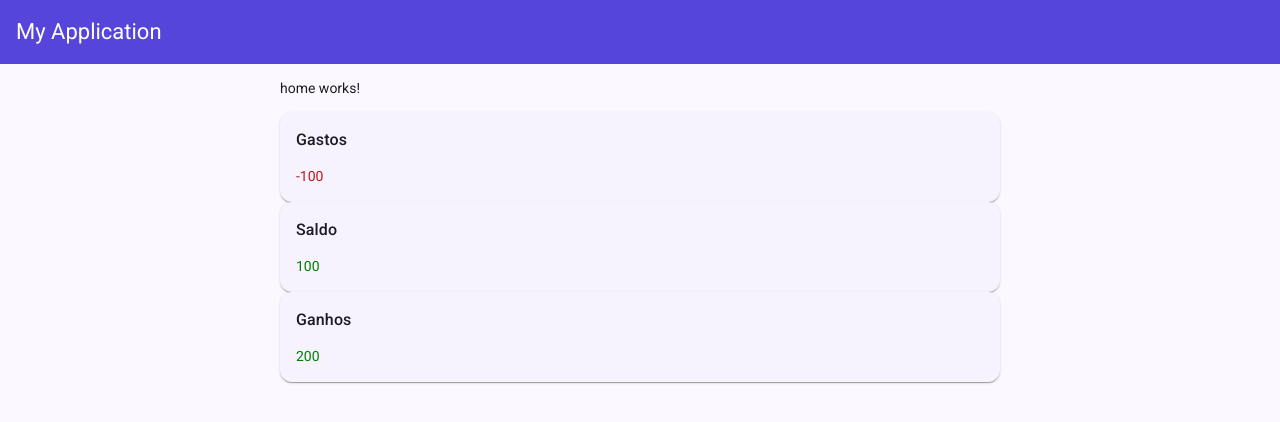
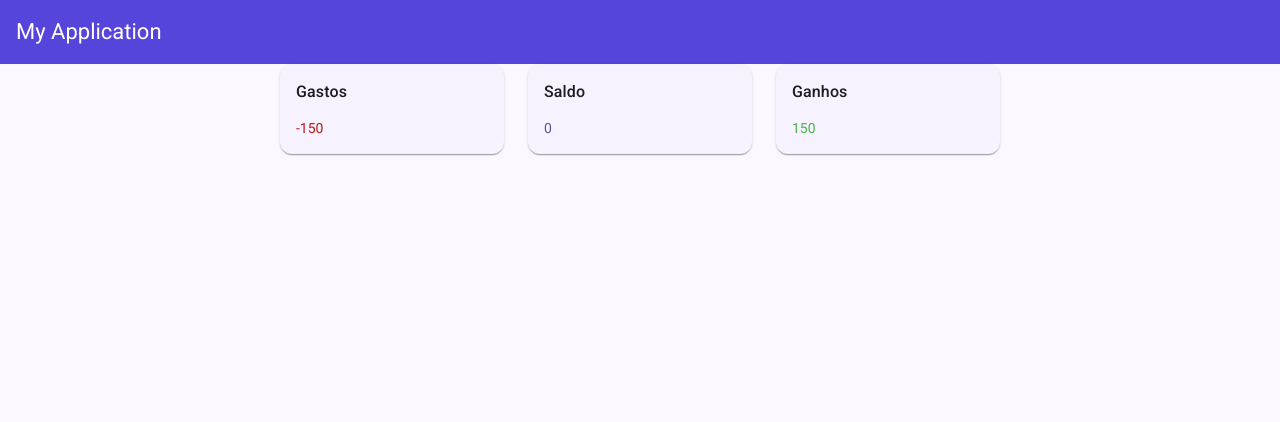
Before and after one commit to eriksongoncalves/curso-angular-gerenciador-financeiro, an Angular app: page / in a window 1280 px wide. Shown: the top 422 px of the page. Built offline with nearby package versions, Linux system fonts and the light colour scheme.

Commit message:
feat: balance component

```diff
--- a/angular.json
+++ b/angular.json
@@ -107,5 +107,8 @@
         }
       }
     }
+  },
+  "cli": {
+    "analytics": "f6aae25f-d0a7-4cf7-a2fc-12bc78d5c990"
   }
 }
--- a/src/app/features/home/components/balance-card/balance-card.scss
+++ /dev/null
@@ -1,7 +0,0 @@
-.income {
-  color: green;
-}
-
-.outcome {
-  color: var(--mat-sys-error);
-}
--- /dev/null
+++ b/src/app/features/home/components/balance/balance.html
@@ -0,0 +1,5 @@
+<app-balance-card class="card" type="outcome" label="Gastos" [amount]="-totalOutcomes()" />
+
+<app-balance-card class="card" type="balance" label="Saldo" [amount]="balance()" />
+
+<app-balance-card class="card" type="income" label="Ganhos" [amount]="totalIncomes()" />
--- /dev/null
+++ b/src/app/features/home/components/balance/balance.scss
@@ -0,0 +1,8 @@
+:host {
+  display: flex;
+  gap: 24px;
+
+  .card {
+    flex: 1;
+  }
+}
--- /dev/null
+++ b/src/app/features/home/components/balance/balance.ts
@@ -0,0 +1,31 @@
+import { Component, computed, input } from '@angular/core';
+
+import { BalanceCard } from './components/balance-card/balance-card';
+
+type TransactionsProp = { value: number; type: string };
+
+@Component({
+  selector: 'app-balance',
+  imports: [BalanceCard],
+  templateUrl: './balance.html',
+  styleUrl: './balance.scss',
+})
+export class Balance {
+  transactions = input.required<TransactionsProp[]>();
+
+  totalIncomes = computed(() => {
+    return this.transactions()
+      .filter((item) => item.type === 'income')
+      .reduce((total, item) => total + item.value, 0);
+  });
+
+  totalOutcomes = computed(() => {
+    return this.transactions()
+      .filter((item) => item.type === 'outcome')
+      .reduce((total, item) => total + item.value, 0);
+  });
+
+  balance = computed(() => {
+    return this.totalIncomes() - this.totalOutcomes();
+  });
+}
--- /dev/null
+++ b/src/app/features/home/components/balance/components/balance-card/balance-card.scss
@@ -0,0 +1,11 @@
+.income {
+  color: var(--custom-color-success);
+}
+
+.outcome {
+  color: var(--mat-sys-error);
+}
+
+.zero {
+  color: var(--mat-sys-secondary);
+}
--- a/src/app/features/home/components/balance-card/balance-card.ts
+++ b/src/app/features/home/components/balance/components/balance-card/balance-card.ts
@@ -1,5 +1,8 @@
 import { Component, computed, input } from '@angular/core';
 import { MatCardModule } from '@angular/material/card';
+
+type BalanceCardType = 'income' | 'outcome' | 'balance';
+type CssClass = 'income' | 'outcome' | 'zero';
 
 @Component({
   selector: 'app-balance-card',
@@ -8,15 +11,19 @@ import { MatCardModule } from '@angular/material/card';
   styleUrl: './balance-card.scss',
 })
 export class BalanceCard {
-  type = input.required<'income' | 'outcome' | 'balance'>();
+  type = input.required<BalanceCardType>();
   label = input.required<string>();
   amount = input.required<number>();
 
-  cssClass = computed(() => {
+  cssClass = computed<CssClass>(() => {
     if (this.type() === 'balance') {
+      if (this.amount() === 0) {
+        return 'zero';
+      }
+
       return this.amount() > 0 ? 'income' : 'outcome';
     }
 
-    return this.type();
+    return this.type() as CssClass;
   });
 }
--- a/src/app/features/home/home.html
+++ b/src/app/features/home/home.html
@@ -1,7 +1 @@
-<p>home works!</p>
-
-<app-balance-card type="outcome" label="Gastos" [amount]="-100" />
-
-<app-balance-card type="balance" label="Saldo" [amount]="100" />
-
-<app-balance-card type="income" label="Ganhos" [amount]="200" />
+<app-balance [transactions]="transactions()" />
--- a/src/app/features/home/home.ts
+++ b/src/app/features/home/home.ts
@@ -1,10 +1,30 @@
-import { Component } from '@angular/core';
-import { BalanceCard } from './components/balance-card/balance-card';
+import { Component, signal } from '@angular/core';
+
+import { Balance } from './components/balance/balance';
 
 @Component({
   selector: 'app-home',
-  imports: [BalanceCard],
+  imports: [Balance],
   templateUrl: './home.html',
   styleUrl: './home.scss',
 })
-export class Home {}
+export class Home {
+  transactions = signal([
+    {
+      value: 100,
+      type: 'income',
+    },
+    {
+      value: 50,
+      type: 'income',
+    },
+    {
+      value: 100,
+      type: 'outcome',
+    },
+    {
+      value: 50,
+      type: 'outcome',
+    },
+  ]);
+}
--- a/src/styles.scss
+++ b/src/styles.scss
@@ -6,6 +6,7 @@
 @use '@angular/material' as mat;
 @use 'styles/theme-colors' as theme-colors;
 @use 'styles/overrides/toolbar.scss';
+@use 'styles/custom-colors';
 
 html {
   @include mat.theme(
--- /dev/null
+++ b/src/styles/_custom-colors.scss
@@ -0,0 +1,3 @@
+:root {
+  --custom-color-success: #4caf50;
+}
```
Also changed, not shown: src/app/features/home/components/balance/components/balance-card/balance-card.html (renamed from src/app/features/home/components/balance-card/balance-card.html).
